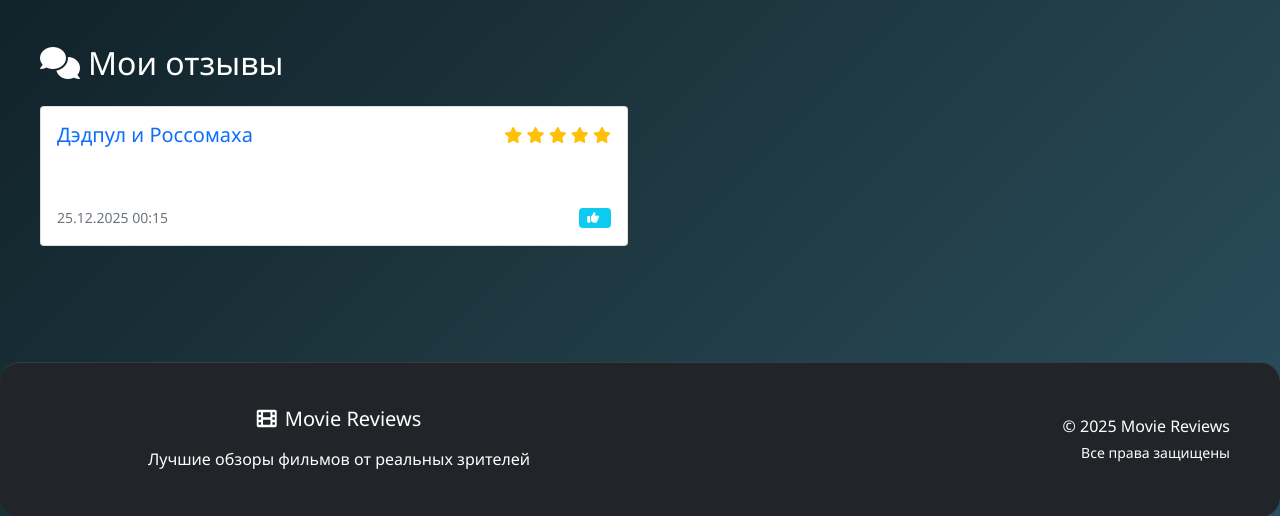
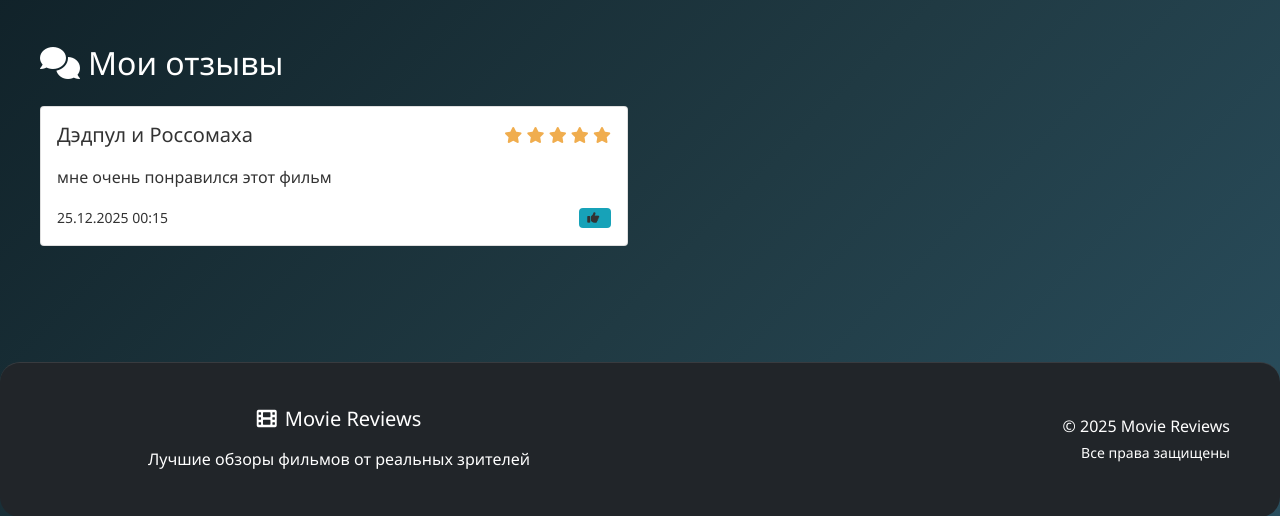
Before and after one commit to Banan41ke/movie_reviews_website_project, a Django app: template templates/users/my_reviews.html in a window 1280 px wide. Shown: the part 98-614 px from the top of the page. Run offline with Django 5.2, Linux system fonts and the light colour scheme; the template is opened without the code that fills it: values that come from a table or form of the project are taken from there, others are empty; data comes from the database, SQL or seed files in the repository.

Commit message:
update my_reviews1

```diff
--- a/templates/users/my_reviews.html
+++ b/templates/users/my_reviews.html
@@ -54,5 +54,18 @@
             <i class="fas fa-film me-2"></i>Перейти к фильмам
         </a>
     {% endif %}
+<style>
+/* видимый текст на белых карточках */
+.card-text,
+.card-title a,
+.text-muted,
+.badge.bg-info,
+small.text-muted {
+    color: #333 !important;   /* тёмно-серый */
+}
+/* звёзды и иконки чуть ярче */
+.text-warning   { color: #f0ad4e !important; }
+.badge.bg-info  { background-color: #17a2b8 !important; }
+</style>
 </div>
 {% endblock %}
```
